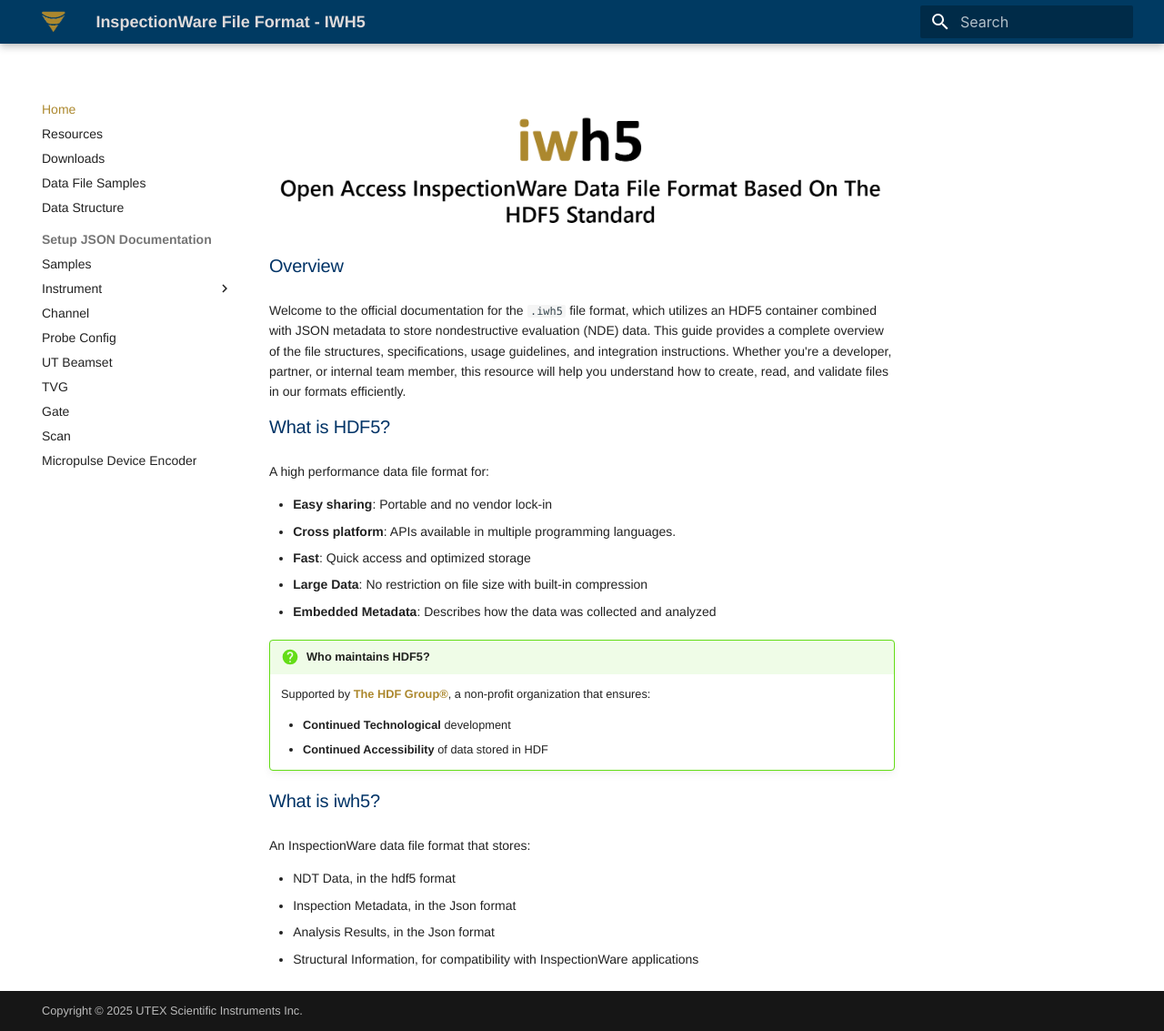
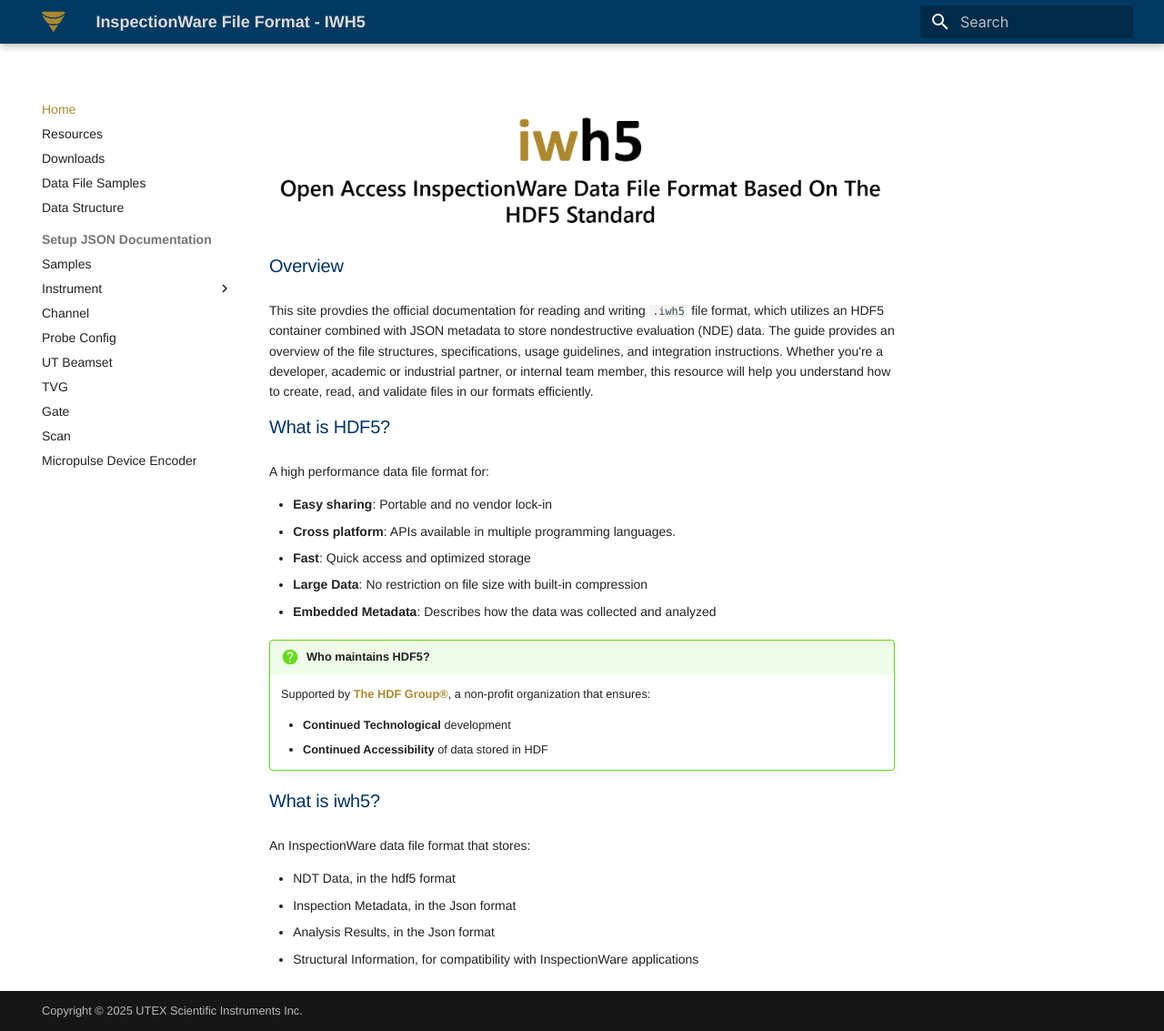
Before and after one commit to Utex-Scientific/iwh5, an MkDocs documentation site: the page built from docs/index.md, in a window 1280 px wide and 1133 px high. Shown: the whole window at 91% size. Built offline with MkDocs 1.6.1 and Material for MkDocs 9.7.7, drawn with Linux system fonts in a browser that asks for light colours.

Commit message:
overview change

```diff
--- a/docs/index.md
+++ b/docs/index.md
@@ -2,7 +2,7 @@
 
 # Overview
 
-Welcome to the official documentation for the `.iwh5` file format, which utilizes an HDF5 container combined with JSON metadata to store nondestructive evaluation (NDE) data. This guide provides a complete overview of the file structures, specifications, usage guidelines, and integration instructions. Whether you're a developer, partner, or internal team member, this resource will help you understand how to create, read, and validate files in our formats efficiently.
+This site provdies the official documentation for reading and writing `.iwh5` file format, which utilizes an HDF5 container combined with JSON metadata to store nondestructive evaluation (NDE) data. The guide provides an overview of the file structures, specifications, usage guidelines, and integration instructions. Whether you're a developer, academic or industrial partner, or internal team member, this resource will help you understand how to create, read, and validate files in our formats efficiently.
 
 # What is HDF5?
 
```
